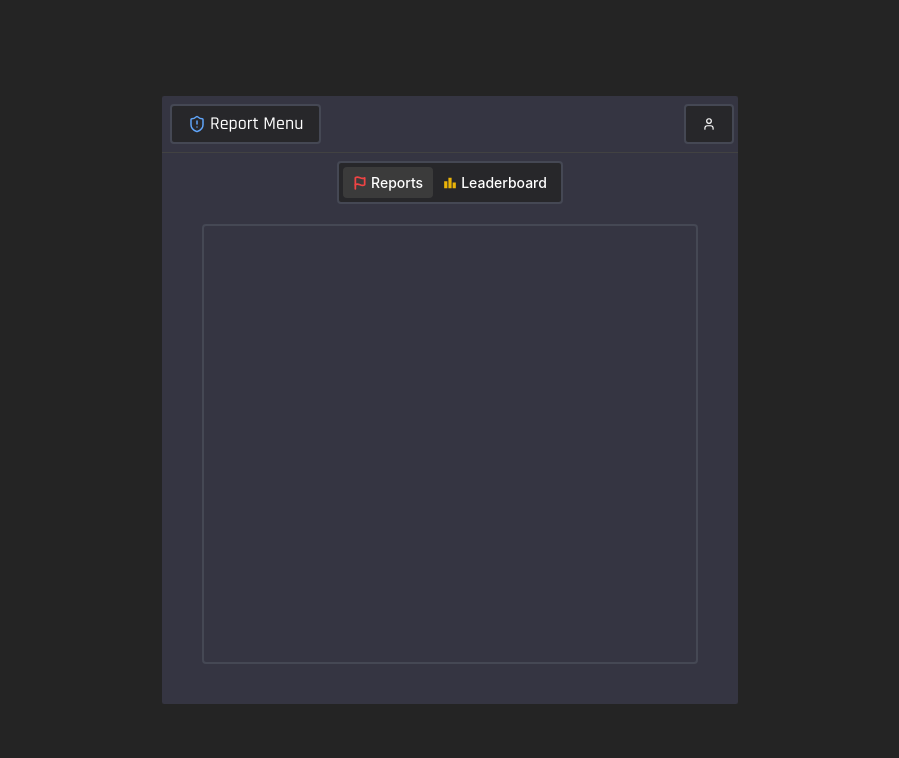
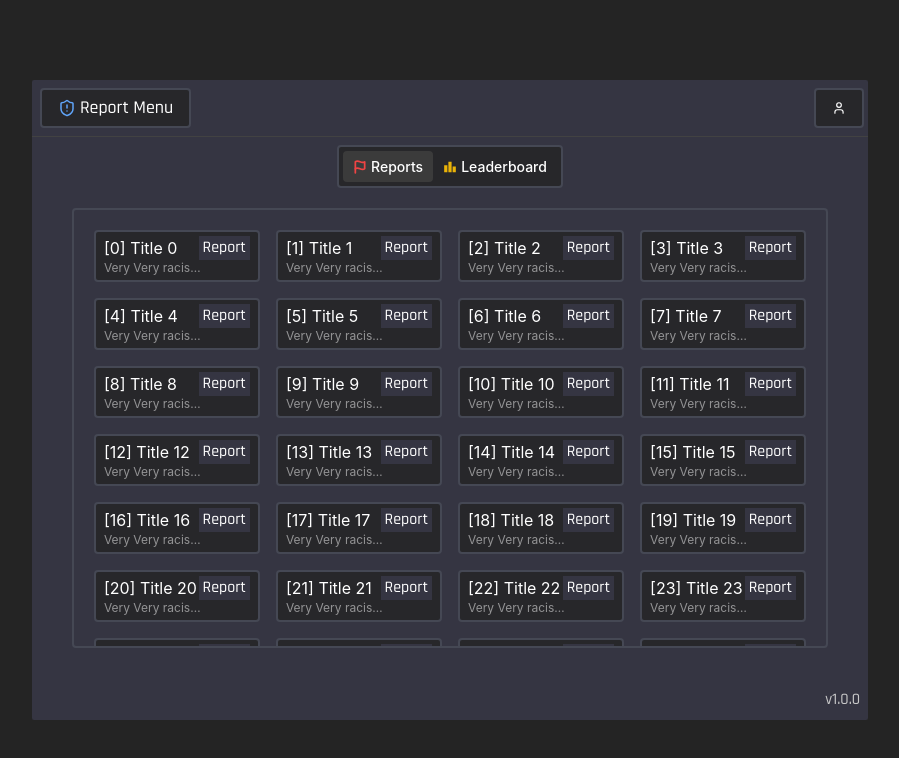
Before and after one commit to vipexv/vReports, a React (Vite) app in the folder web/: page / in a window 1280 px wide. Shown: the top 758 px of the page, without its empty margins (190-1089 px from the left). Built offline with nearby package versions, Linux system fonts and the light colour scheme.

Commit message:
feat: continued work on the nui

```diff
--- a/web/index.html
+++ b/web/index.html
@@ -4,7 +4,7 @@
     <meta charset="UTF-8" />
     <link rel="icon" type="image/svg+xml" href="/src/favicon.svg" />
     <meta name="viewport" content="width=device-width, initial-scale=1.0" />
-    <title>NUI React Boilerplate</title>
+    <title>vReports | Report Menu</title>
   </head>
   <body>
     <div id="root"></div>
--- a/web/src/components/App.tsx
+++ b/web/src/components/App.tsx
@@ -1,10 +1,10 @@
 import { Divider, SegmentedControl } from "@mantine/core";
 import { Flag, ShieldAlert } from "lucide-react";
 import React, { useEffect, useState } from "react";
+import { MdLeaderboard } from "react-icons/md";
 import { useNuiEvent } from "../hooks/useNuiEvent";
 import { debugData } from "../utils/debugData";
 import { fetchNui } from "../utils/fetchNui";
-import { MdLeaderboard } from "react-icons/md";
 
 import {
   Cloud,
@@ -40,6 +40,7 @@ import {
   DropdownMenuSubTrigger,
   DropdownMenuTrigger,
 } from "@/components/ui/dropdown-menu";
+import Reports from "./reports";
 
 debugData([
   {
@@ -48,17 +49,19 @@ debugData([
   },
 ]);
 
-// eslint-disable-next-line @typescript-eslint/no-unused-vars
-const reports = Array.from({ length: 100 }, (_, index) => ({
-  id: index,
-  description: "Very Very racist!",
-  state: {
-    concluded: false,
-  },
-}));
+interface views {
+  [key: string]: React.ComponentType;
+}
+
+const views: views = {
+  reports: Reports,
+};
 
 const App: React.FC = () => {
   const [visible, setVisible] = useState(false);
+  const [currentTab, setCurrentTab] = useState("reports");
+
+  const CurrentView = views[currentTab];
 
   useNuiEvent<boolean>("setVisible", setVisible);
 
@@ -80,7 +83,7 @@ const App: React.FC = () => {
   return (
     <>
       <div className="flex w-[100dvw] h-[100dvh] justify-center items-center">
-        <div className="min-w-[45dvw] min-h-[35dvw] bg-primary rounded-[2px]">
+        <div className="min-w-[50dvw] min-h-[35dvw] bg-primary rounded-[2px]">
           <div className="flex items-center">
             <h1 className="m-2 relative flex justify-center bg-secondary items-center rounded px-4 py-1 font-main text-white text-lg border-[2px]">
               <ShieldAlert size={18} className="mr-1 text-blue-400" />
@@ -180,7 +183,10 @@ const App: React.FC = () => {
           <div className="flex justify-center items-center mt-2">
             <SegmentedControl
               className="border-[2px] bg-secondary"
-              defaultValue="reports"
+              value={currentTab}
+              onChange={(e) => {
+                setCurrentTab(e);
+              }}
               data={[
                 {
                   value: "reports",
@@ -211,7 +217,10 @@ const App: React.FC = () => {
               ]}
             />
           </div>
-          <div className="border-[2px] flex justify-center items-center h-[55dvh] rounded m-10 mt-5"></div>
+          <div className="border-[2px] flex justify-center items-center h-[55dvh] rounded m-10 mt-5">
+            {CurrentView && <CurrentView />}
+          </div>
+          <p className="font-main flex justify-end m-2">v1.0.0</p>
         </div>
       </div>
     </>
--- /dev/null
+++ b/web/src/components/reports.tsx
@@ -0,0 +1,50 @@
+import React, { useEffect, useState } from "react";
+import { ScrollArea } from "@mantine/core";
+
+import "./App.css";
+
+// eslint-disable-next-line @typescript-eslint/no-unused-vars
+const activeReports = Array.from({ length: 100 }, (_, index) => ({
+  id: index,
+  type: "Report",
+  description: "Very Very racist person!",
+  title: `Title ${index}`,
+  state: {
+    concluded: false,
+  },
+}));
+
+const Reports: React.FC = () => {
+  return (
+    <>
+      <ScrollArea className="w-full h-full">
+        <div className="grid grid-cols-2 m-5 sm:grid-cols-2 gap-4 md:grid-cols-4 lg:grid-cols-4">
+          {Object.values(activeReports).map((report, index) => {
+            return (
+              <>
+                <div
+                  key={index}
+                  className="flex flex-col py-1 px-2  bg-secondary border-[2px] rounded text-white"
+                >
+                  <p className="flex items-center">
+                    <span className="truncate max-w-[100px]">
+                      [{report.id}] {report.title}
+                    </span>
+                    <span className="ml-auto bg-primary px-1 font-main">
+                      {report.type}
+                    </span>
+                  </p>
+                  <p className="text-xs text-white text-opacity-50 truncate max-w-[100px]">
+                    {report.description}
+                  </p>
+                </div>
+              </>
+            );
+          })}
+        </div>
+      </ScrollArea>
+    </>
+  );
+};
+
+export default Reports;
```
